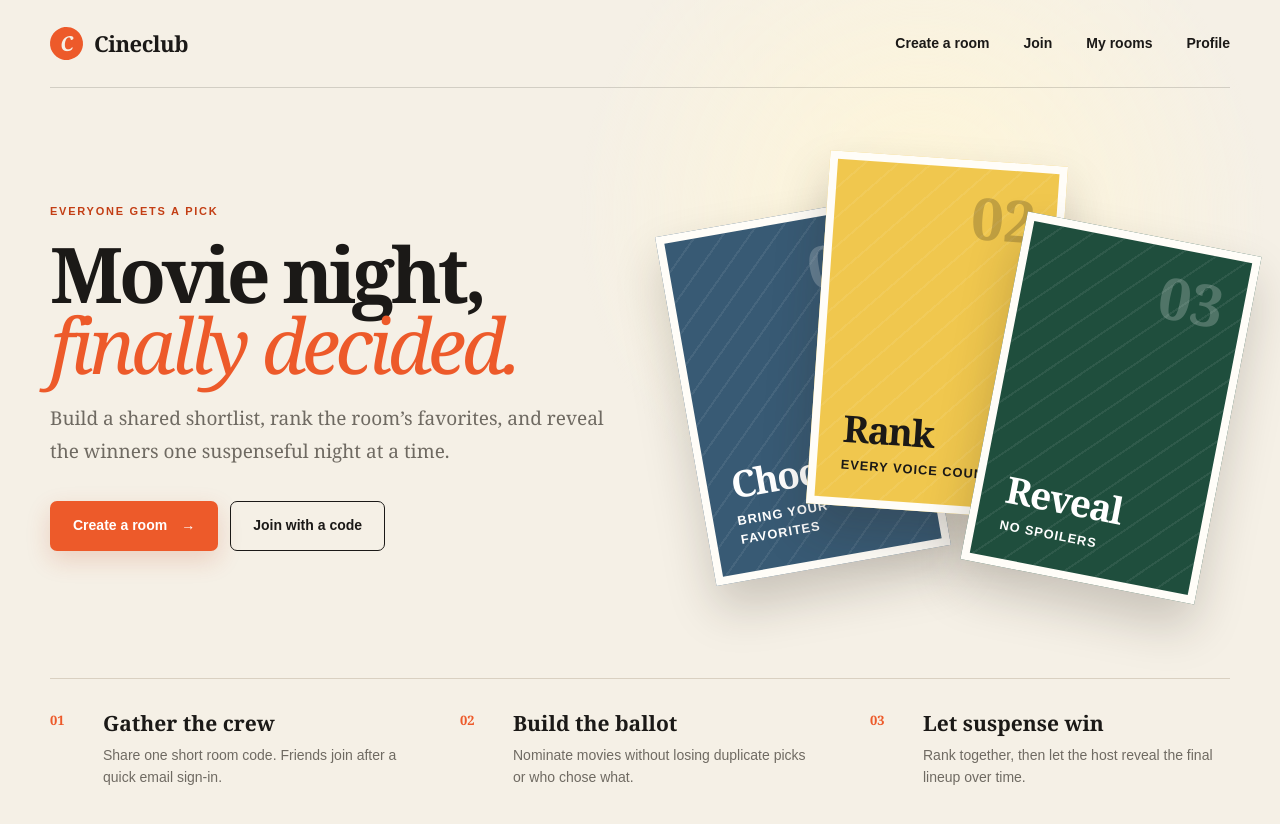
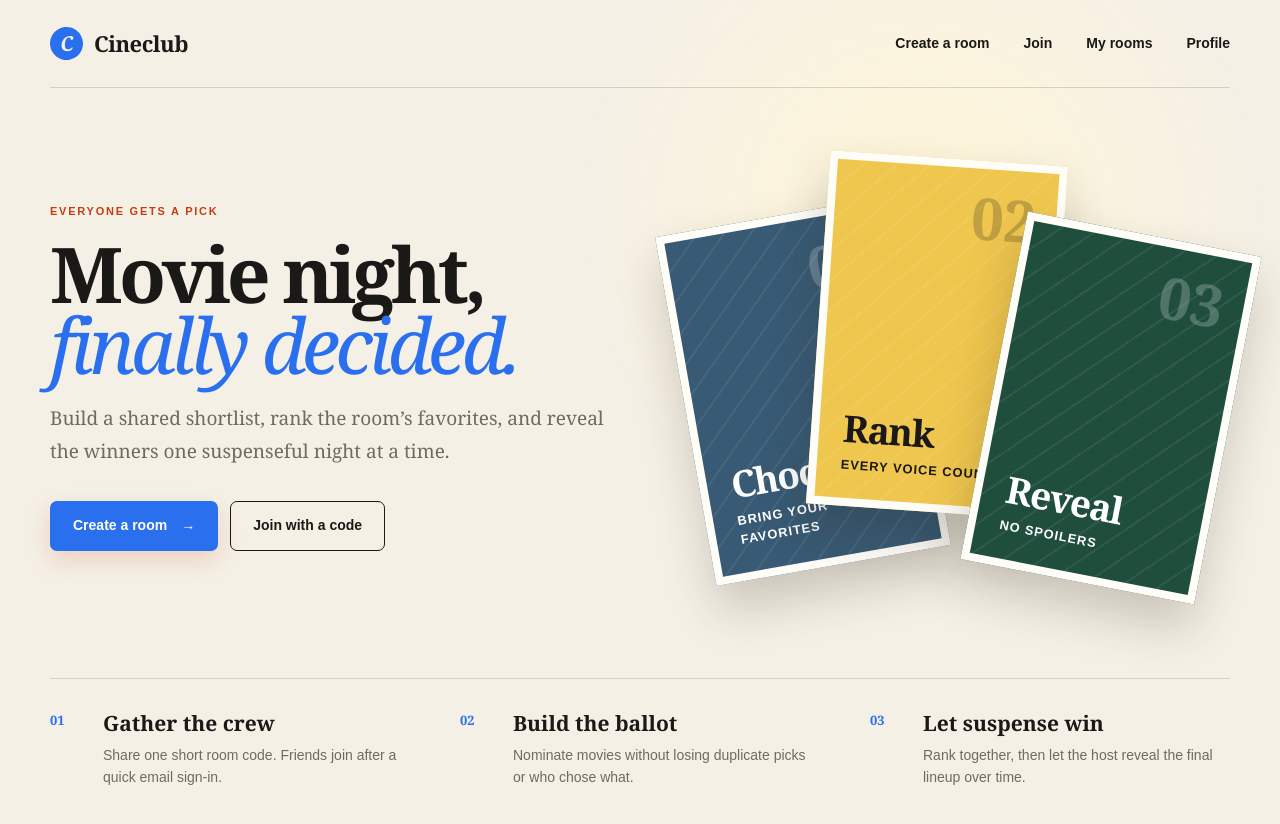
Before and after one commit to sanjito31/cineclub, a Next.js app: page / in a window 1280 px wide. Shown: the top 824 px of the page. Built offline with nearby package versions, Linux system fonts and the light colour scheme.

Commit message:
Update globals.css
test color change

```diff
--- a/app/globals.css
+++ b/app/globals.css
@@ -6,7 +6,7 @@
   --paper: #f5f0e6;
   --surface: #fffdf8;
   --line: #d9d0c1;
-  --orange: #ed5a2a;
+  --orange: #2a6fed;
   --orange-dark: #c33e14;
   --orange-light: #fff0e0;
   --green: #1f4e3d;
```
